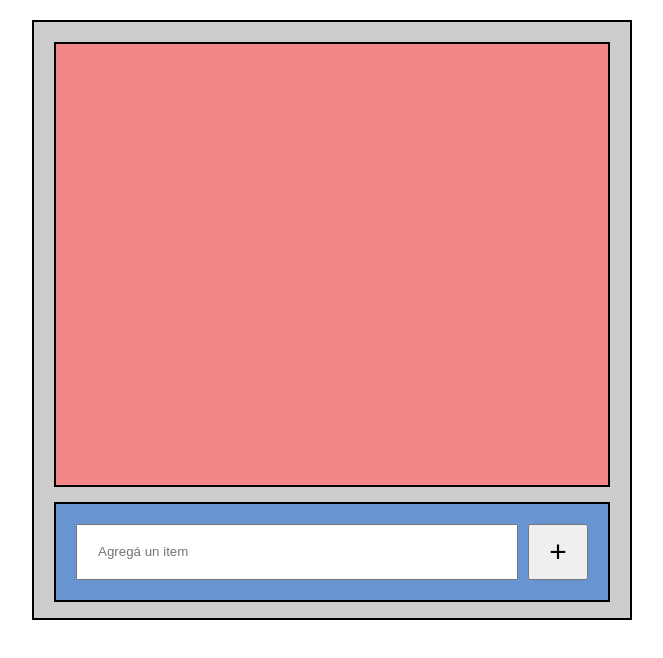
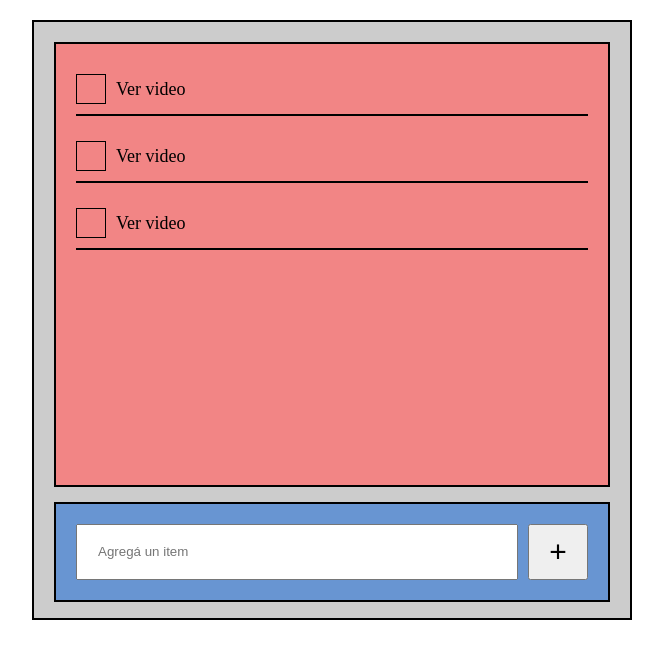
Before and after one commit to Lucssiano/dwf-n2-ejercicio_to-do-list, a website built with Parcel: page src/index.html in a window 1280 px wide. Shown: the whole page, without its empty margins (308-971 px from the left). Built offline with nearby package versions, Linux system fonts and the light colour scheme.

Commit message:
Agrego el contenido necesario para los items de la lista

```diff
--- a/src/components/add-item-form/index.ts
+++ b/src/components/add-item-form/index.ts
@@ -1,4 +1,4 @@
-import { state } from '../../state';
+// import { state } from '../../state';
 
 export function initForm() {
 	class ItemForm extends HTMLElement {
--- a/src/index.html
+++ b/src/index.html
@@ -12,7 +12,18 @@
   <body>
     <div class="to-do-list-container">
       <div class="to-do-list-box">
-
+        <div class="list-item-container">
+          <div class="list-square"></div>
+          <div class="list-item">Ver video</div>
+        </div>
+        <div class="list-item-container">
+          <div class="list-square"></div>
+          <div class="list-item">Ver video</div>
+        </div>
+        <div class="list-item-container">
+          <div class="list-square"></div>
+          <div class="list-item">Ver video</div>
+        </div>
       </div>
       <div class="to-do-list-form-container">
         <add-item-form></add-item-form>
--- a/src/styles.css
+++ b/src/styles.css
@@ -18,7 +18,7 @@ body {
 	height: 80%;
 	background-color: #f28585;
 	border: 2px solid #000;
-	padding: 10px;
+	padding: 20px;
 }
 .to-do-list-form-container {
 	margin-top: 15px;
@@ -27,3 +27,21 @@ body {
 	border: 2px solid #000;
 	padding: 20px;
 }
+
+
+.list-item-container {
+	border-bottom: 2px solid #000;
+	display: flex;
+	align-items: center;
+	gap: 10px;
+	padding: 10px 0;
+	margin-bottom: 15px;
+}
+.list-square {
+	width: 30px;
+	height: 30px;
+	border: 1px solid #000;
+}
+.list-item {
+	font-size: 18px;
+}
```
Also changed, not shown: src/components/items-list/index.ts (+21 -0 lines), dist/index.html, 6 other files.
